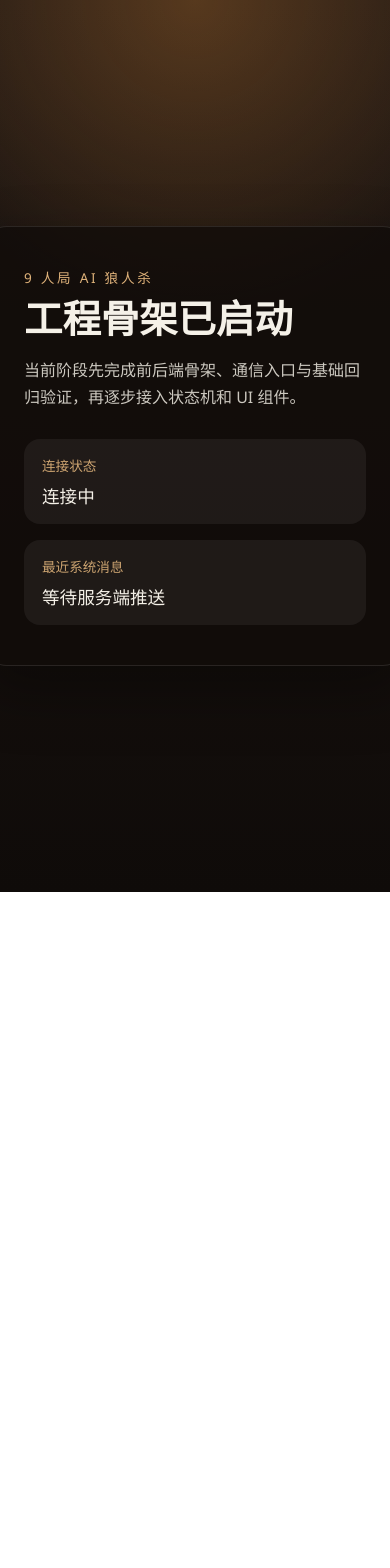
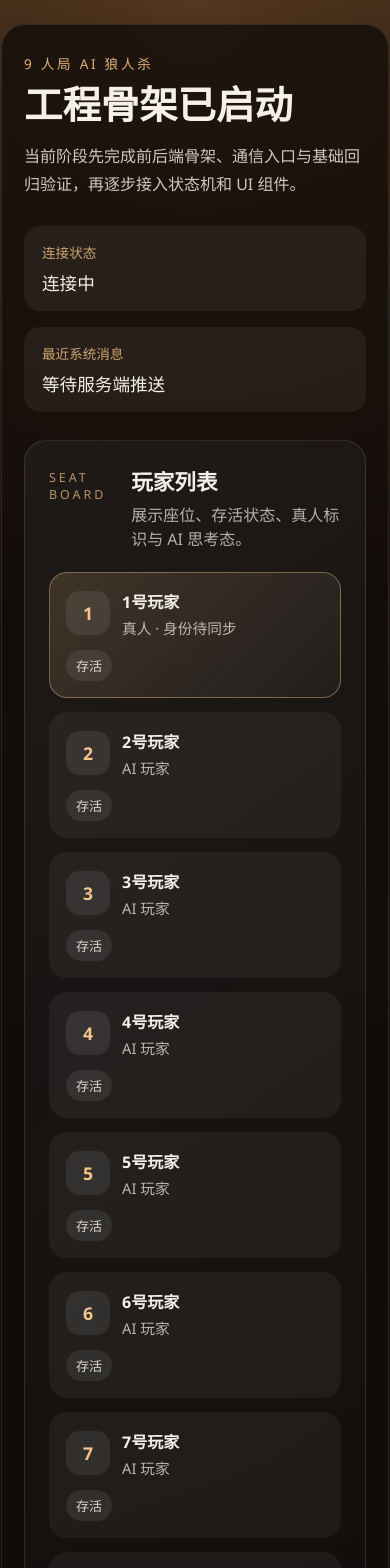
Before and after one commit to NewstarDevelop/werewolf, a React (Vite) app in the folder frontend/: page / in a window 390 px wide. Shown: the top 1568 px of the page. Before the commit the page ends 892 px from the top, so only its background shows below. Built offline with nearby package versions, Linux system fonts and the light colour scheme; no server answers.

Commit message:
UI-01 round 31: add player list panel

```diff
--- a/frontend/src/App.tsx
+++ b/frontend/src/App.tsx
@@ -1,5 +1,6 @@
 import { useEffect, useState } from "react";
 
+import { PlayerList, type PlayerListItem } from "./components/PlayerList";
 import { createGameSocketUrl, type ConnectionPhase, type ServerEnvelope } from "./ws/client";
 
 const statusText: Record<ConnectionPhase, string> = {
@@ -10,9 +11,59 @@ const statusText: Record<ConnectionPhase, string> = {
   error: "连接异常",
 };
 
+const roleText: Record<string, string> = {
+  VILLAGER: "平民",
+  WOLF: "狼人",
+  SEER: "预言家",
+  WITCH: "女巫",
+  HUNTER: "猎人",
+};
+
+function createInitialPlayers(): PlayerListItem[] {
+  return Array.from({ length: 9 }, (_, index) => ({
+    seatId: index + 1,
+    isAlive: true,
+    isHuman: index === 0,
+    roleLabel: index === 0 ? "身份待同步" : undefined,
+    isThinking: false,
+  }));
+}
+
+function applyThinkingState(players: PlayerListItem[], seatId: number, isThinking: boolean) {
+  return players.map((player) =>
+    player.seatId === seatId ? { ...player, isThinking } : player,
+  );
+}
+
+function applySystemMessage(players: PlayerListItem[], message: string) {
+  let nextPlayers = players;
+  const identityMatch = message.match(/你的座位号是\s*(\d+)\s*号，身份是\s*([A-Z_]+)\s*。?/);
+
+  if (identityMatch) {
+    const humanSeat = Number(identityMatch[1]);
+    const humanRole = roleText[identityMatch[2]] ?? identityMatch[2];
+    nextPlayers = nextPlayers.map((player) => ({
+      ...player,
+      isHuman: player.seatId === humanSeat,
+      roleLabel: player.seatId === humanSeat ? humanRole : undefined,
+    }));
+  }
+
+  const deathMatches = [...message.matchAll(/(\d+)号(?:玩家)?(?:被放逐出局|死亡)/g)];
+  if (deathMatches.length > 0) {
+    const deadSeats = new Set(deathMatches.map((match) => Number(match[1])));
+    nextPlayers = nextPlayers.map((player) =>
+      deadSeats.has(player.seatId) ? { ...player, isAlive: false, isThinking: false } : player,
+    );
+  }
+
+  return nextPlayers;
+}
+
 export function App() {
   const [phase, setPhase] = useState<ConnectionPhase>("idle");
   const [messages, setMessages] = useState<string[]>([]);
+  const [players, setPlayers] = useState<PlayerListItem[]>(() => createInitialPlayers());
   const latestMessage = messages.length > 0 ? messages[messages.length - 1] : "等待服务端推送";
 
   useEffect(() => {
@@ -28,6 +79,12 @@ export function App() {
       const payload = JSON.parse(event.data) as ServerEnvelope;
       if (payload.type === "SYSTEM_MSG") {
         setMessages((current) => [...current, payload.data.message]);
+        setPlayers((current) => applySystemMessage(current, payload.data.message));
+      }
+      if (payload.type === "AI_THINKING") {
+        setPlayers((current) =>
+          applyThinkingState(current, payload.data.seat_id, payload.data.is_thinking),
+        );
       }
     });
 
@@ -62,6 +119,7 @@ export function App() {
             <dd>{latestMessage}</dd>
           </div>
         </dl>
+        <PlayerList players={players} />
       </section>
     </main>
   );
--- /dev/null
+++ b/frontend/src/components/PlayerList.tsx
@@ -0,0 +1,51 @@
+export interface PlayerListItem {
+  seatId: number;
+  isAlive: boolean;
+  isHuman: boolean;
+  roleLabel?: string;
+  isThinking: boolean;
+}
+
+interface PlayerListProps {
+  players: PlayerListItem[];
+}
+
+export function PlayerList({ players }: PlayerListProps) {
+  return (
+    <section className="player-panel" aria-labelledby="player-panel-title">
+      <div className="panel-header">
+        <p className="panel-kicker">Seat Board</p>
+        <div>
+          <h2 id="player-panel-title">玩家列表</h2>
+          <p className="panel-copy">展示座位、存活状态、真人标识与 AI 思考态。</p>
+        </div>
+      </div>
+      <ol className="player-grid" aria-label="玩家状态列表">
+        {players.map((player) => (
+          <li
+            key={player.seatId}
+            className={[
+              "player-card",
+              player.isHuman ? "is-human" : "",
+              player.isAlive ? "is-alive" : "is-dead",
+              player.isThinking ? "is-thinking" : "",
+            ]
+              .filter(Boolean)
+              .join(" ")}
+            aria-label={`${player.seatId}号玩家`}
+          >
+            <div className="seat-chip">{player.seatId}</div>
+            <div className="player-copy">
+              <strong>{player.seatId}号玩家</strong>
+              <span>{player.isHuman ? `真人 · ${player.roleLabel ?? "身份待同步"}` : "AI 玩家"}</span>
+            </div>
+            <div className="player-tags" aria-label={`${player.seatId}号状态`}>
+              <span>{player.isAlive ? "存活" : "墓碑"}</span>
+              {player.isThinking ? <span className="thinking-pill">思考中</span> : null}
+            </div>
+          </li>
+        ))}
+      </ol>
+    </section>
+  );
+}
--- a/frontend/src/styles.css
+++ b/frontend/src/styles.css
@@ -74,3 +74,151 @@ h1 {
   margin: 8px 0 0;
   font-size: 1.1rem;
 }
+
+.player-panel {
+  margin-top: 28px;
+  padding: 24px;
+  border-radius: 22px;
+  background:
+    linear-gradient(145deg, rgba(255, 255, 255, 0.07), rgba(255, 255, 255, 0.02)),
+    rgba(10, 7, 6, 0.65);
+  border: 1px solid rgba(223, 178, 122, 0.16);
+}
+
+.panel-header {
+  display: flex;
+  gap: 16px;
+  align-items: flex-start;
+  justify-content: space-between;
+}
+
+.panel-kicker {
+  margin: 4px 0 0;
+  writing-mode: vertical-rl;
+  text-transform: uppercase;
+  letter-spacing: 0.24em;
+  color: rgba(223, 178, 122, 0.8);
+  font-size: 0.78rem;
+}
+
+.panel-header h2 {
+  margin: 0;
+  font-size: 1.35rem;
+}
+
+.panel-copy {
+  margin: 6px 0 0;
+  color: rgba(245, 241, 232, 0.7);
+}
+
+.player-grid {
+  list-style: none;
+  display: grid;
+  grid-template-columns: repeat(3, minmax(0, 1fr));
+  gap: 14px;
+  padding: 0;
+  margin: 22px 0 0;
+}
+
+.player-card {
+  display: grid;
+  grid-template-columns: auto 1fr;
+  gap: 12px;
+  align-items: center;
+  padding: 16px;
+  border-radius: 18px;
+  background: rgba(255, 255, 255, 0.05);
+  border: 1px solid transparent;
+  transition: transform 160ms ease, border-color 160ms ease, box-shadow 160ms ease;
+}
+
+.player-card:hover {
+  transform: translateY(-2px);
+  border-color: rgba(223, 178, 122, 0.28);
+  box-shadow: 0 14px 24px rgba(0, 0, 0, 0.18);
+}
+
+.player-card.is-human {
+  border-color: rgba(223, 178, 122, 0.45);
+  background: linear-gradient(135deg, rgba(223, 178, 122, 0.18), rgba(255, 255, 255, 0.04));
+}
+
+.player-card.is-dead {
+  opacity: 0.62;
+  filter: saturate(0.6);
+}
+
+.player-card.is-thinking {
+  border-color: rgba(124, 200, 255, 0.45);
+  box-shadow: 0 0 0 1px rgba(124, 200, 255, 0.12), 0 18px 28px rgba(0, 0, 0, 0.18);
+}
+
+.seat-chip {
+  width: 44px;
+  height: 44px;
+  border-radius: 14px;
+  display: grid;
+  place-items: center;
+  background: rgba(255, 255, 255, 0.08);
+  color: #f6c58b;
+  font-weight: 700;
+  font-size: 1.1rem;
+}
+
+.player-copy {
+  display: grid;
+  gap: 4px;
+}
+
+.player-copy strong {
+  font-size: 1rem;
+}
+
+.player-copy span {
+  color: rgba(245, 241, 232, 0.72);
+  font-size: 0.92rem;
+}
+
+.player-tags {
+  grid-column: 1 / -1;
+  display: flex;
+  gap: 8px;
+  flex-wrap: wrap;
+}
+
+.player-tags span {
+  padding: 6px 10px;
+  border-radius: 999px;
+  background: rgba(255, 255, 255, 0.08);
+  color: rgba(245, 241, 232, 0.86);
+  font-size: 0.82rem;
+}
+
+.player-tags .thinking-pill {
+  background: rgba(124, 200, 255, 0.16);
+  color: #bfe7ff;
+}
+
+@media (max-width: 720px) {
+  .hero {
+    padding: 28px 22px;
+  }
+
+  .player-grid {
+    grid-template-columns: repeat(2, minmax(0, 1fr));
+  }
+}
+
+@media (max-width: 520px) {
+  .player-grid {
+    grid-template-columns: 1fr;
+  }
+
+  .panel-header {
+    align-items: stretch;
+  }
+
+  .panel-kicker {
+    writing-mode: initial;
+  }
+}
```
Also changed, not shown: 2 other files (tests, documents, lock files or other folders).
